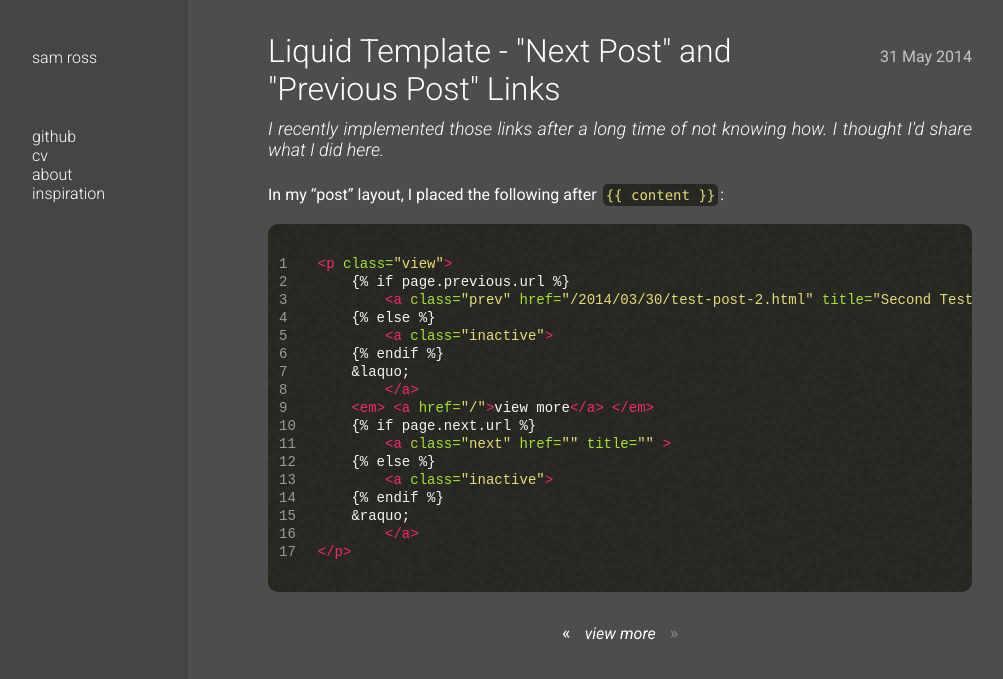
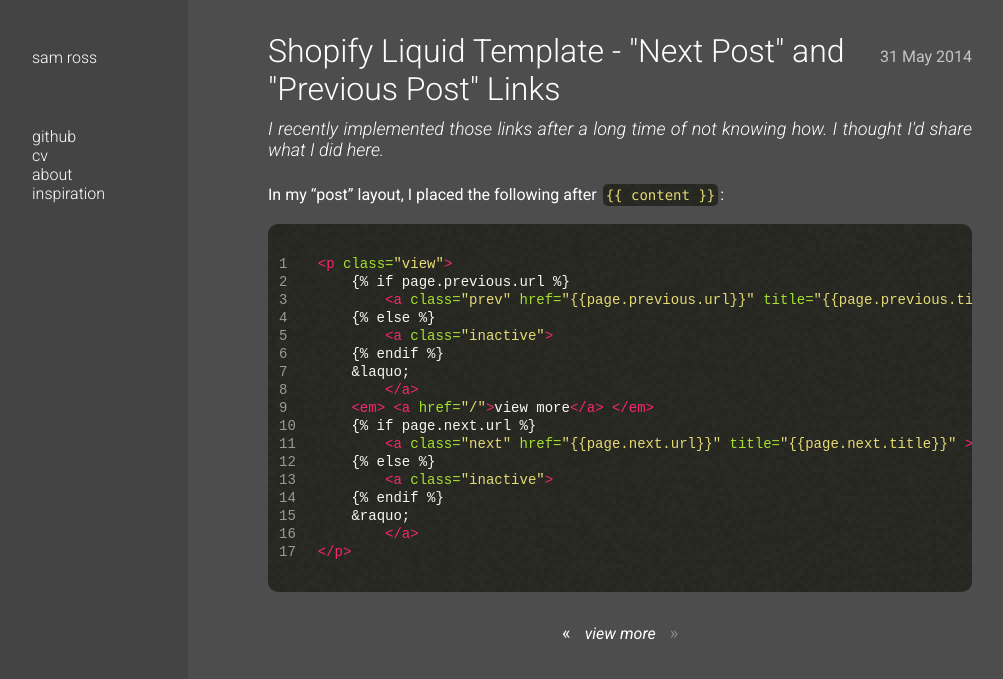
Before and after one commit to samjross/flannelJesus.github.io, a Jekyll site: the page built from _posts/2014-05-31-prev-next-post.md, in a window 1280 px wide. Shown: the top 679 px of the page, without its empty margins (20-1023 px from the left). Built offline with Jekyll 4.4.1, drawn with Linux system fonts in a browser that asks for light colours; some of the changed lines change nothing that is shown.

Commit message:
fixed some improper liquid logic

```diff
--- a/_posts/2014-05-31-prev-next-post.md
+++ b/_posts/2014-05-31-prev-next-post.md
@@ -1,6 +1,6 @@
 ---
 layout: post
-title: Liquid Template - "Next Post" and "Previous Post" Links
+title: Shopify Liquid Template - "Next Post" and "Previous Post" Links
 subtitle: I recently implemented those links after a long time of not knowing how. I thought I'd share what I did here.
 ---
 
@@ -9,7 +9,7 @@
 {% highlight html linenos %}
 <p class="view">
     {% raw %}{% if page.previous.url %}{% endraw %}
-        <a class="prev" href="{{page.previous.url}}" title="{{page.previous.title}}">
+        <a class="prev" href="{% raw %}{{page.previous.url}}{% endraw %}" title="{% raw %}{{page.previous.title}}{% endraw %}">
     {{"{% else " }}%}
         <a class="inactive">
     {{"{% endif " }}%}
@@ -17,7 +17,7 @@
         </a>
     <em> <a href="/">view more</a> </em>
     {{"{% if page.next.url " }}%}
-        <a class="next" href="{{page.next.url}}" title="{{page.next.title}}" >
+        <a class="next" href="{% raw %}{{page.next.url}}{% endraw %}" title="{% raw %}{{page.next.title}}{% endraw %}" >
     {{"{% else " }}%}
         <a class="inactive">
     {{"{% endif " }}%}
```
